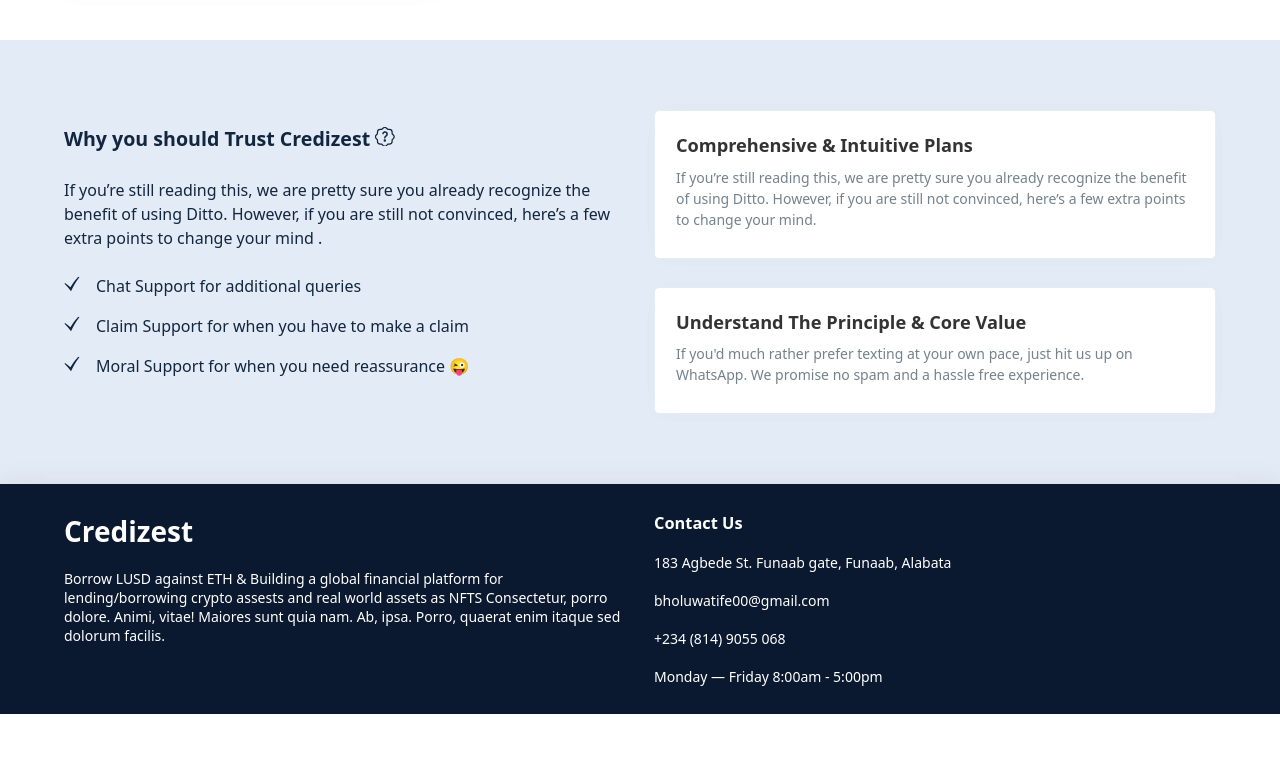
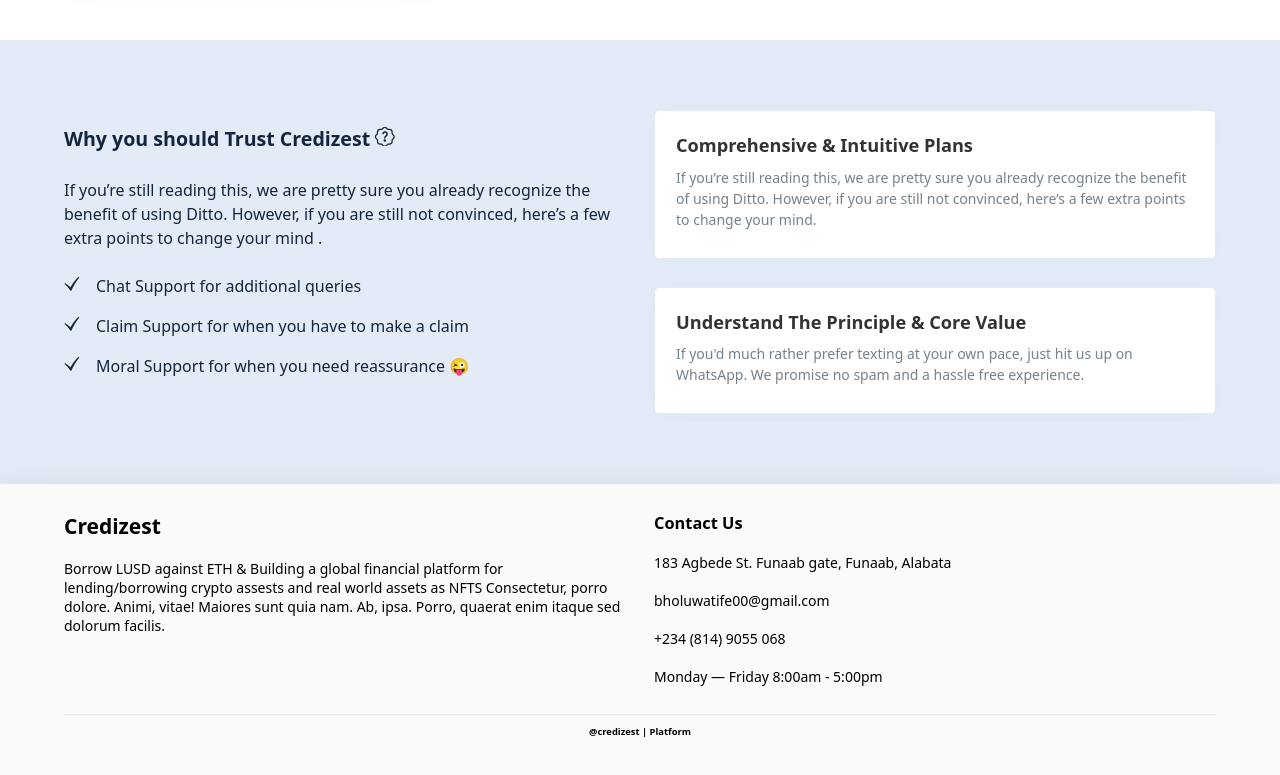
Before and after one commit to blyncnov/credizest, a Next.js app: page / in a window 1280 px wide. Shown: the part 1255-2030 px from the top of the page. Before the commit the page ends 1969 px from the top, so only its background shows below. Built offline with nearby package versions, Linux system fonts and the light colour scheme.

Commit message:
Credizest Goals border about section color

```diff
--- a/Layout/Footer.jsx
+++ b/Layout/Footer.jsx
@@ -20,9 +20,9 @@
           <Footer__Section>
             <Footer__Part>
               <div>
-                <h1>
+                <h2>
                   <span>Credizest</span>
-                </h1>
+                </h2>
                 <br />
                 <p>
                   Borrow LUSD against ETH & Building a global financial platform
@@ -52,6 +52,11 @@
               </Footer__Part>
             </Footer__Part>
           </Footer__Section>
+
+          <hr style={{ color: "#ccc", opacity: ".2", margin: "2em 0 0 0 " }} />
+          <h6 style={{ textAlign: "center", margin: "1em 0" }}>
+            @credizest | Platform
+          </h6>
         </Maximum__Width__Widget>
       </Footer__Container>
     </>
--- a/styles/Credizest/Layout/Footer.js
+++ b/styles/Credizest/Layout/Footer.js
@@ -2,10 +2,10 @@
 
 export const Footer__Container = styled.div`
   width: auto;
-  background-color: #0a192f;
+  background-color: #fafafb;
   position: relative;
   box-shadow: rgba(100, 100, 111, 0.2) 0px 7px 29px 0px;
-  color: white !important;
+  color: black !important;
   padding: 2em 0;
 `;
 
@@ -16,7 +16,7 @@
 
 export const Footer__Part = styled.div`
   display: grid;
-grid-template-columns: repeat(auto-fit, minmax(300px, 1fr));
+  grid-template-columns: repeat(auto-fit, minmax(300px, 1fr));
   gap: 2em;
 `;
 
--- a/styles/auth/auth.css
+++ b/styles/auth/auth.css
@@ -4,7 +4,7 @@
   display: flex;
   justify-content: center;
   align-items: center;
-  background-color: #1363df;
+  background-color: #e3ebf6;
   overflow: scroll;
   padding: 2em 0;
 }
```
